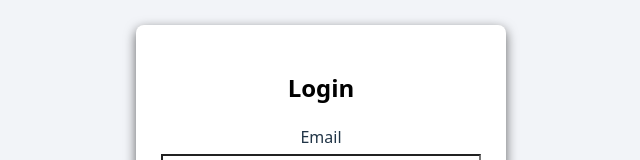
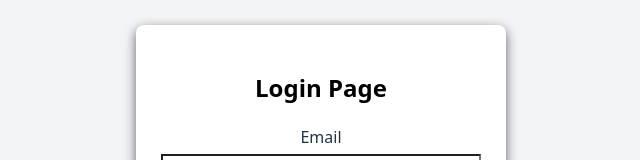
Before and after one commit to Mohammed-saem/auth-commerce-demo, a React (Vite) app: page / in a window 1280 px wide. Shown: the part 124-284 px from the top of the page, without its empty margins (319-959 px from the left). Built offline with nearby package versions, Linux system fonts and the light colour scheme.

Commit message:
remove useEffect signup

```diff
--- a/src/Login.jsx
+++ b/src/Login.jsx
@@ -58,13 +58,13 @@ const Login = () => {
         width: "min(90%, 450px)",
         boxSizing: "border-box",
         padding: "25px",
-          background: "var(--bg-card)",
+          background: "var(--bg-card)",    //
         borderRadius: "8px",
         boxShadow: "0 4px 12px rgba(0,0,0,0.6)",
         marginBottom: "30px",
       }}>
         <form onSubmit={handleSubmit}>
-           <h2 style={{ cursor: "pointer", color: "var(--text-color)" }}>Login</h2>
+           <h2 style={{ cursor: "pointer", color: "var(--text-color)" }}>Login Page</h2>
 
           <div style={{ marginBottom: "15px" }}>
             <label style={{ display: "block", marginBottom: "5px", cursor: "pointer" }}>Email</label>
--- a/src/Singup.jsx
+++ b/src/Singup.jsx
@@ -1,4 +1,4 @@
-import React, { useEffect, useState } from 'react'
+import React, {  useState } from 'react'
 import { useNavigate } from 'react-router-dom';
 import { auth } from './firebase'
 import { createUserWithEmailAndPassword } from 'firebase/auth'
@@ -14,9 +14,6 @@ const Singup = () => {
   });
   const [error, seterror] = useState({});
 
-  useEffect(() => {
-    document.body.style.background = "#f2f4f8";
-  }, [])
 
   const handleSubmit = (e) => {
     e.preventDefault();
@@ -50,6 +47,7 @@ const Singup = () => {
     <div style={{
       minHeight: "100vh",
       padding: "25px",
+      width:"100%",
       display: "flex",
       justifyContent: "center",
       alignItems: "center",
@@ -57,7 +55,7 @@ const Singup = () => {
       boxSizing: "border-box",
     }}>
       <div style={{
-        width: "min(90%, 450px)",
+      width: "min(90%, 450px)",
         padding: "25px",
         background: "#fff",
         borderRadius: "8px",
```
